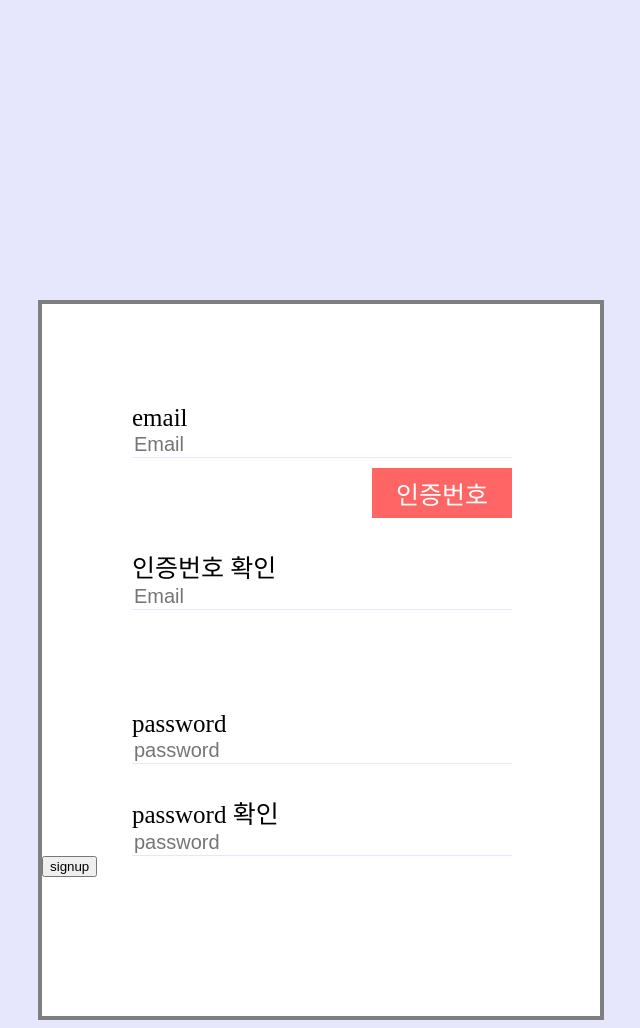
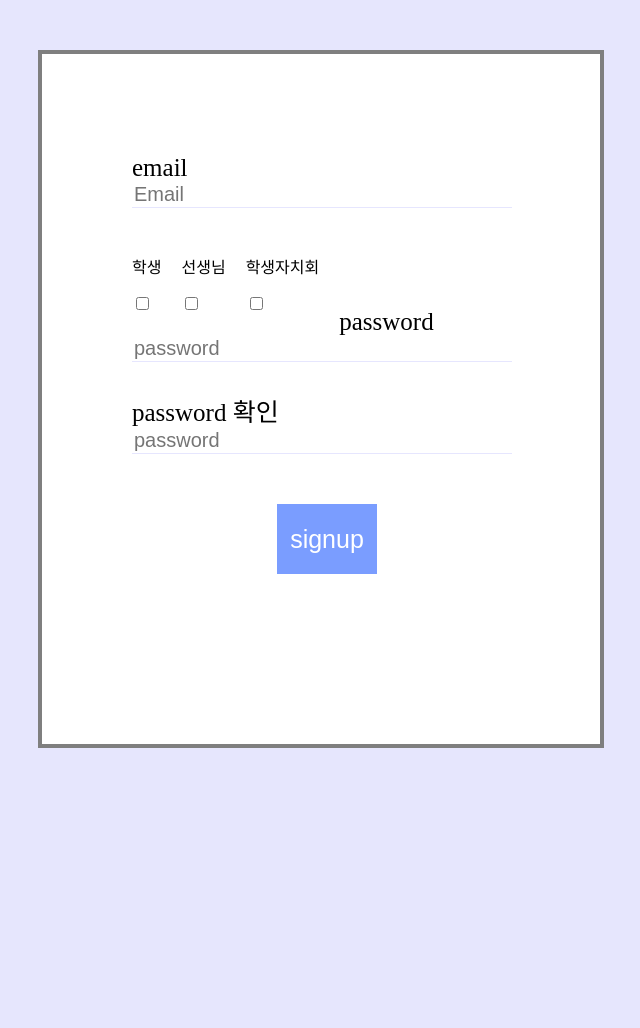
Before and after one commit to Ji-geon-woo/GPRM, a Node server app: template views/signUp.html in a window 1280 px wide. Shown: the whole page, without its empty margins (319-959 px from the left). After the commit the page ends 748 px from the top, so only its background shows below. Run offline with Node 20, Linux system fonts and the light colour scheme; the template is opened without the code that fills it, so the values that code supplies are empty; some libraries are stand-ins or nearby versions.

Commit message:
[Add] sign

```diff
--- a/public/stylesheets/signUp.css
+++ b/public/stylesheets/signUp.css
@@ -7,11 +7,11 @@ body {
 }
 #inner .singUpBox {
     width: 558px;
-    height: 712px;
+    height: 690px;
     background-color: #ffffff;
     border: 4px solid rgba(0,0,0, 0.5);
     margin: 0 auto;
-    margin-top: 300px;
+    margin-top: 50px;
 }
 .inputBox {
     margin-top: 100px;
@@ -32,6 +32,14 @@ body {
     border-bottom: 1px solid rgba(164, 164 , 249, 0.27);
     width: 376px;
     font-size: 20px;
+}
+.checkbox {
+    margin-left: 90px;
+    margin-top: 30px;
+}
+.checkbox div{
+    float: left;
+    margin-right: 20px;
 }
 .buttonLogin {
     width: 10px;
@@ -54,7 +62,7 @@ body {
     margin-left: 330px;
     margin-top: 10px;
 }
-.Singup {
+.Signup {
     width: 100px;
     height: 70px;
     border: 0px;
--- a/views/signUp.html
+++ b/views/signUp.html
@@ -4,27 +4,31 @@
     <meta charset="UTF-8">
     <meta name="viewport" content="width=device-width, initial-scale=1.0">
     <title>Document</title>
-    <link rel="stylesheet" href="./public/stylesheets/signUp.css">
+    <link rel="stylesheet" href="../public/stylesheets/signUp.css">
 </head>
 <body>
     <section id="inner">
         <form action="">
             <div class="singUpBox">
                 <div class="inputBox">
-                    <div>
-                        <div class="Box">
-                            <!-- email -->
-                            <div class="text">email</div>
-                            <input type="text" id="email" class="textBox" placeholder="Email">
+                    <div class="Box">
+                        <!-- email -->
+                        <div class="text">email</div>
+                        <input type="text" id="email" class="textBox" placeholder="Email">
+                    </div>
+                    <div class="checkbox">
+                        <div class="student">
+                            <p>학생</p>
+                            <input type="checkbox"" value="">
                         </div>
-                        <div>
-                            <button class="CodeButton">인증번호</button>
+                        <div class="student">
+                            <p>선생님</p>
+                            <input type="checkbox"" value="">
                         </div>
-                    </div>
-                    <div class="Box">
-                        <!-- 인증번호 -->
-                        <div class="text">인증번호 확인</div>
-                        <input type="text" id="email" class="textBox" placeholder="Email">
+                        <div class="student">
+                            <p>학생자치회</p>
+                            <input type="checkbox"" value="">
+                        </div>
                     </div>
                     <div class="passwordBox">
                         <div class="Box">
```
